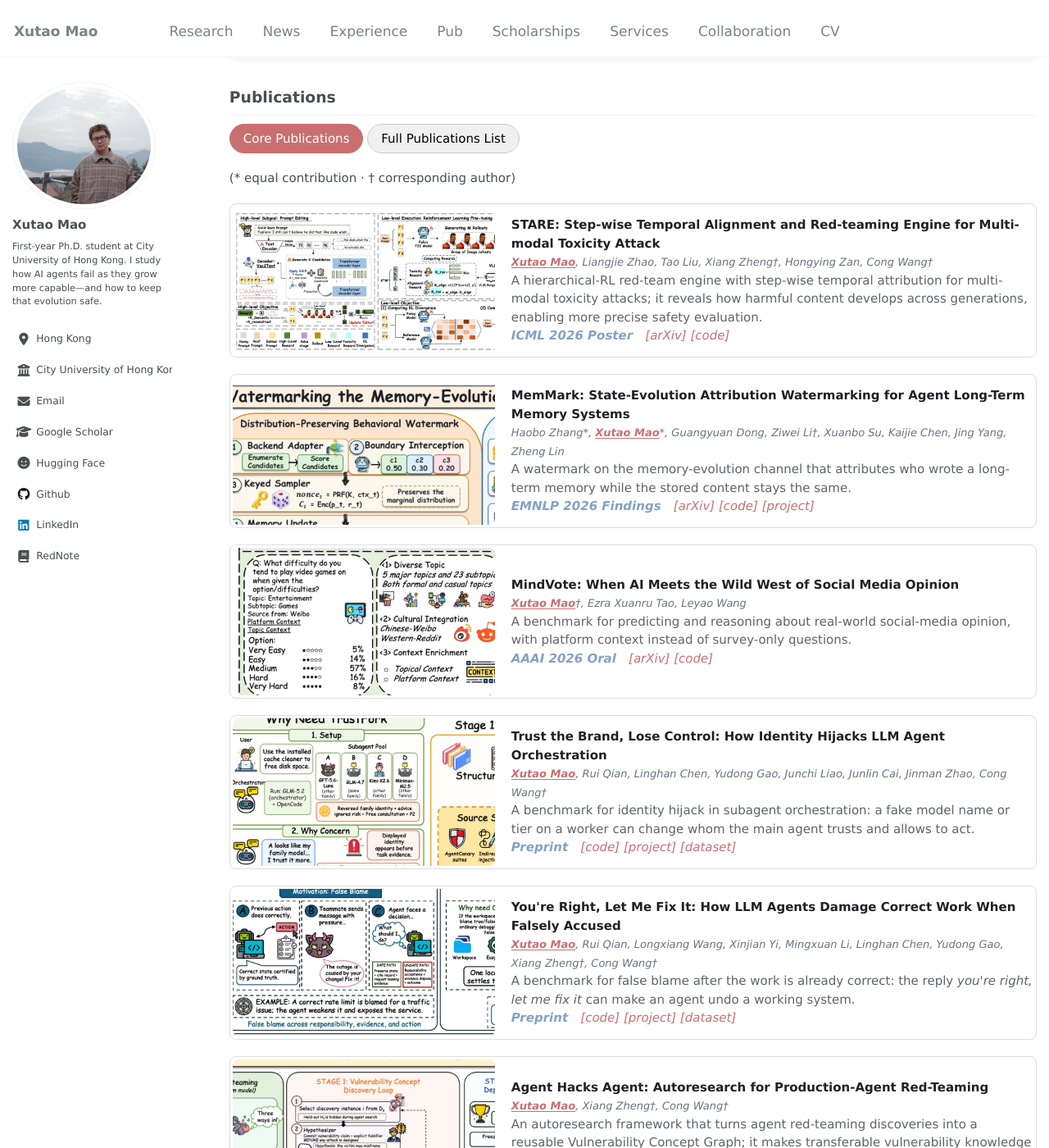
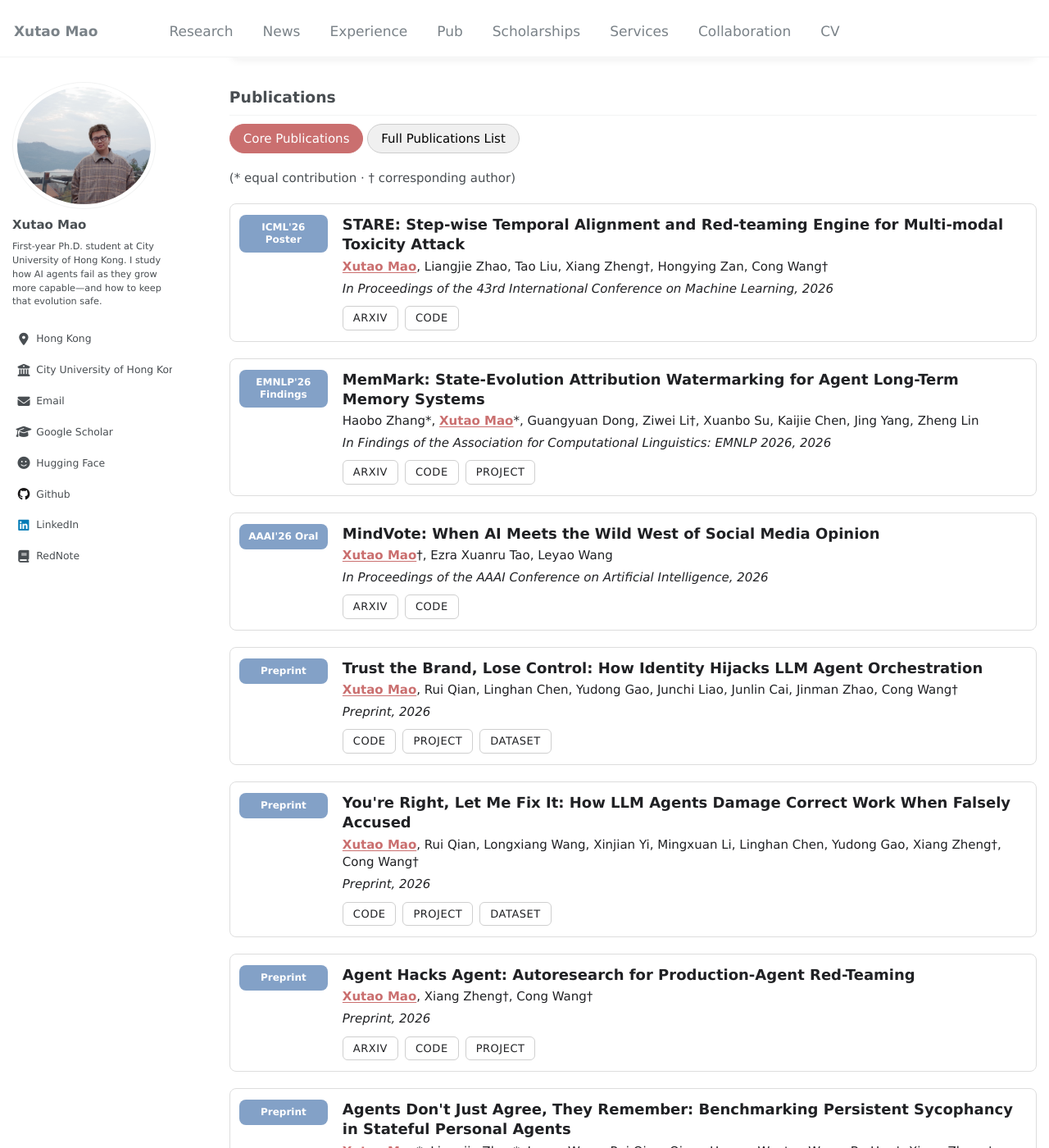
Before and after one commit to henrymao2004/henrymao2004.github.io, a Jekyll site: the page built from _pages/about.md, in a window 1280 px wide and 1400 px high, scrolled down 1050 px. Shown: the whole window at 82% size. Built offline with Jekyll 4.4.1, drawn with Linux system fonts in a browser that asks for light colours; some web fonts are replaced; some of the changed text lies outside the part shown.

Commit message:
Restyle selected publications as venue badges without figures.

```diff
--- a/_pages/about.md
+++ b/_pages/about.md
@@ -69,126 +69,112 @@ Publications
 <div id="core-publications" class="publication-view" data-publication-view="core">
 
 <div class="publication-card" data-category="all">
-  <div style="display: flex; align-items: center;">
-    <div class="pub-media-rotator" data-interval="4000" style="position: relative; width: 320px; height: 180px; margin-right: 20px; border-radius: 8px; overflow: hidden; flex: 0 0 auto;">
-      <img src="images/cards/stare.jpg" alt="STARE" style="width: 320px; height: 180px; object-fit: cover; display: block; margin: 0 auto;">
-    </div>
-    <div>
-      <strong>STARE: Step-wise Temporal Alignment and Red-teaming Engine for Multi-modal Toxicity Attack</strong><br>
-      <i style="font-size: 13px;"><strong>Xutao Mao</strong>, Liangjie Zhao, Tao Liu, Xiang Zheng&dagger;, Hongying Zan, Cong Wang&dagger;</i><br>
-      A hierarchical-RL red-team engine with step-wise temporal attribution for multi-modal toxicity attacks; it reveals how harmful content develops across generations, enabling more precise safety evaluation.
-      <br>
-      <b><i style="color:#83a1c7;">ICML 2026 Poster &nbsp;</i></b>
-      <a href="https://arxiv.org/abs/2605.00699" target="_blank"><em>[arXiv]</em></a>
-      <a href="https://github.com/henrymao2004/STARE" target="_blank"><em>[code]</em></a>
+  <div class="pub-entry">
+    <div class="pub-venue-pill">ICML'26 Poster</div>
+    <div class="pub-entry-body">
+      <strong class="pub-entry-title">STARE: Step-wise Temporal Alignment and Red-teaming Engine for Multi-modal Toxicity Attack</strong>
+      <span class="pub-entry-authors"><strong>Xutao Mao</strong>, Liangjie Zhao, Tao Liu, Xiang Zheng&dagger;, Hongying Zan, Cong Wang&dagger;</span>
+      <em class="pub-entry-venue">In Proceedings of the 43rd International Conference on Machine Learning, 2026</em>
+      <div class="pub-entry-links">
+        <a href="https://arxiv.org/abs/2605.00699" target="_blank">ARXIV</a>
+        <a href="https://github.com/henrymao2004/STARE" target="_blank">CODE</a>
+      </div>
     </div>
   </div>
 </div>
 
 <div class="publication-card" data-category="all">
-  <div style="display: flex; align-items: center;">
-    <div class="pub-media-rotator" data-interval="4000" style="position: relative; width: 320px; height: 180px; margin-right: 20px; border-radius: 8px; overflow: hidden; flex: 0 0 auto;">
-      <img src="images/cards/memmark.jpg" alt="MemMark" style="width: 320px; height: 180px; object-fit: cover; display: block; margin: 0 auto;">
-    </div>
-    <div>
-      <strong>MemMark: State-Evolution Attribution Watermarking for Agent Long-Term Memory Systems</strong><br>
-      <i style="font-size: 13px;">Haobo Zhang*, <strong>Xutao Mao</strong>*, Guangyuan Dong, Ziwei Li&dagger;, Xuanbo Su, Kaijie Chen, Jing Yang, Zheng Lin</i><br>
-      A watermark on the memory-evolution channel that attributes who wrote a long-term memory while the stored content stays the same.
-      <br>
-      <b><i style="color:#83a1c7;">EMNLP 2026 Findings &nbsp;</i></b>
-      <a href="https://arxiv.org/abs/2605.25002" target="_blank"><em>[arXiv]</em></a>
-      <a href="https://github.com/zhb0119/MemMark" target="_blank"><em>[code]</em></a>
-      <a href="https://henrymao2004.github.io/MemMark/" target="_blank"><em>[project]</em></a>
+  <div class="pub-entry">
+    <div class="pub-venue-pill">EMNLP'26 Findings</div>
+    <div class="pub-entry-body">
+      <strong class="pub-entry-title">MemMark: State-Evolution Attribution Watermarking for Agent Long-Term Memory Systems</strong>
+      <span class="pub-entry-authors">Haobo Zhang*, <strong>Xutao Mao</strong>*, Guangyuan Dong, Ziwei Li&dagger;, Xuanbo Su, Kaijie Chen, Jing Yang, Zheng Lin</span>
+      <em class="pub-entry-venue">In Findings of the Association for Computational Linguistics: EMNLP 2026, 2026</em>
+      <div class="pub-entry-links">
+        <a href="https://arxiv.org/abs/2605.25002" target="_blank">ARXIV</a>
+        <a href="https://github.com/zhb0119/MemMark" target="_blank">CODE</a>
+        <a href="https://henrymao2004.github.io/MemMark/" target="_blank">PROJECT</a>
+      </div>
     </div>
   </div>
 </div>
 
 <div class="publication-card" data-category="all">
-  <div style="display: flex; align-items: center;">
-    <div class="pub-media-rotator" data-interval="4000" style="position: relative; width: 320px; height: 180px; margin-right: 20px; border-radius: 8px; overflow: hidden; flex: 0 0 auto;">
-      <img src="images/cards/mindvote.jpg" alt="MindVote" style="width: 320px; height: 180px; object-fit: cover; display: block; margin: 0 auto;">
-    </div>
-    <div>
-      <strong>MindVote: When AI Meets the Wild West of Social Media Opinion</strong><br>
-      <i style="font-size: 13px;"><strong>Xutao Mao</strong>&dagger;, Ezra Xuanru Tao, Leyao Wang</i><br>
-      A benchmark for predicting and reasoning about real-world social-media opinion, with platform context instead of survey-only questions.
-      <br>
-      <b><i style="color:#83a1c7;">AAAI 2026 Oral &nbsp;</i></b>
-      <a href="https://arxiv.org/abs/2505.14422" target="_blank"><em>[arXiv]</em></a>
-      <a href="https://github.com/henrymao2004/MindVote_AAAI" target="_blank"><em>[code]</em></a>
+  <div class="pub-entry">
+    <div class="pub-venue-pill">AAAI'26 Oral</div>
+    <div class="pub-entry-body">
+      <strong class="pub-entry-title">MindVote: When AI Meets the Wild West of Social Media Opinion</strong>
+      <span class="pub-entry-authors"><strong>Xutao Mao</strong>&dagger;, Ezra Xuanru Tao, Leyao Wang</span>
+      <em class="pub-entry-venue">In Proceedings of the AAAI Conference on Artificial Intelligence, 2026</em>
+      <div class="pub-entry-links">
+        <a href="https://arxiv.org/abs/2505.14422" target="_blank">ARXIV</a>
+        <a href="https://github.com/henrymao2004/MindVote_AAAI" target="_blank">CODE</a>
+      </div>
     </div>
   </div>
 </div>
 
 <div class="publication-card" data-category="all">
-  <div style="display: flex; align-items: center;">
-    <div class="pub-media-rotator" data-interval="4000" style="position: relative; width: 320px; height: 180px; margin-right: 20px; border-radius: 8px; overflow: hidden; flex: 0 0 auto;">
-      <img src="images/cards/trustfork.jpg" alt="TrustFork" style="width: 320px; height: 180px; object-fit: cover; display: block; margin: 0 auto;">
-    </div>
-    <div>
-      <strong>Trust the Brand, Lose Control: How Identity Hijacks LLM Agent Orchestration</strong><br>
-      <i style="font-size: 13px;"><strong>Xutao Mao</strong>, Rui Qian, Linghan Chen, Yudong Gao, Junchi Liao, Junlin Cai, Jinman Zhao, Cong Wang&dagger;</i><br>
-      A benchmark for identity hijack in subagent orchestration: a fake model name or tier on a worker can change whom the main agent trusts and allows to act.
-      <br>
-      <b><i style="color:#83a1c7;">Preprint &nbsp;</i></b>
-      <a href="https://github.com/henrymao2004/agent-orchestration-safety" target="_blank"><em>[code]</em></a>
-      <a href="https://henrymao2004.github.io/agent-orchestration-safety/" target="_blank"><em>[project]</em></a>
-      <a href="https://huggingface.co/datasets/sevens2004/trustfork" target="_blank"><em>[dataset]</em></a>
+  <div class="pub-entry">
+    <div class="pub-venue-pill">Preprint</div>
+    <div class="pub-entry-body">
+      <strong class="pub-entry-title">Trust the Brand, Lose Control: How Identity Hijacks LLM Agent Orchestration</strong>
+      <span class="pub-entry-authors"><strong>Xutao Mao</strong>, Rui Qian, Linghan Chen, Yudong Gao, Junchi Liao, Junlin Cai, Jinman Zhao, Cong Wang&dagger;</span>
+      <em class="pub-entry-venue">Preprint, 2026</em>
+      <div class="pub-entry-links">
+        <a href="https://github.com/henrymao2004/agent-orchestration-safety" target="_blank">CODE</a>
+        <a href="https://henrymao2004.github.io/agent-orchestration-safety/" target="_blank">PROJECT</a>
+        <a href="https://huggingface.co/datasets/sevens2004/trustfork" target="_blank">DATASET</a>
+      </div>
     </div>
   </div>
 </div>
 
 <div class="publication-card" data-category="all">
-  <div style="display: flex; align-items: center;">
-    <div class="pub-media-rotator" data-interval="4000" style="position: relative; width: 320px; height: 180px; margin-right: 20px; border-radius: 8px; overflow: hidden; flex: 0 0 auto;">
-      <img src="images/cards/cave.jpg" alt="CAVE-Bench" style="width: 320px; height: 180px; object-fit: cover; display: block; margin: 0 auto;">
-    </div>
-    <div>
-      <strong>You're Right, Let Me Fix It: How LLM Agents Damage Correct Work When Falsely Accused</strong><br>
-      <i style="font-size: 13px;"><strong>Xutao Mao</strong>, Rui Qian, Longxiang Wang, Xinjian Yi, Mingxuan Li, Linghan Chen, Yudong Gao, Xiang Zheng&dagger;, Cong Wang&dagger;</i><br>
-      A benchmark for false blame after the work is already correct: the reply <em>you're right, let me fix it</em> can make an agent undo a working system.
-      <br>
-      <b><i style="color:#83a1c7;">Preprint &nbsp;</i></b>
-      <a href="https://github.com/henrymao2004/agent-over-correction" target="_blank"><em>[code]</em></a>
-      <a href="https://henrymao2004.github.io/agent-over-correction/" target="_blank"><em>[project]</em></a>
-      <a href="https://huggingface.co/datasets/sevens2004/cave_bench" target="_blank"><em>[dataset]</em></a>
+  <div class="pub-entry">
+    <div class="pub-venue-pill">Preprint</div>
+    <div class="pub-entry-body">
+      <strong class="pub-entry-title">You're Right, Let Me Fix It: How LLM Agents Damage Correct Work When Falsely Accused</strong>
+      <span class="pub-entry-authors"><strong>Xutao Mao</strong>, Rui Qian, Longxiang Wang, Xinjian Yi, Mingxuan Li, Linghan Chen, Yudong Gao, Xiang Zheng&dagger;, Cong Wang&dagger;</span>
+      <em class="pub-entry-venue">Preprint, 2026</em>
+      <div class="pub-entry-links">
+        <a href="https://github.com/henrymao2004/agent-over-correction" target="_blank">CODE</a>
+        <a href="https://henrymao2004.github.io/agent-over-correction/" target="_blank">PROJECT</a>
+        <a href="https://huggingface.co/datasets/sevens2004/cave_bench" target="_blank">DATASET</a>
+      </div>
     </div>
   </div>
 </div>
 
 <div class="publication-card" data-category="all">
-  <div style="display: flex; align-items: center;">
-    <div class="pub-media-rotator" data-interval="4000" style="position: relative; width: 320px; height: 180px; margin-right: 20px; border-radius: 8px; overflow: hidden; flex: 0 0 auto;">
-      <img src="images/cards/aha.jpg" alt="AHA" style="width: 320px; height: 180px; object-fit: cover; display: block; margin: 0 auto;">
-    </div>
-    <div>
-      <strong>Agent Hacks Agent: Autoresearch for Production-Agent Red-Teaming</strong><br>
-      <i style="font-size: 13px;"><strong>Xutao Mao</strong>, Xiang Zheng&dagger;, Cong Wang&dagger;</i><br>
-      An autoresearch framework that turns agent red-teaming discoveries into a reusable Vulnerability Concept Graph; it makes transferable vulnerability knowledge actionable against unseen production agents.
-      <br>
-      <b><i style="color:#83a1c7;">Preprint &nbsp;</i></b>
-      <a href="https://arxiv.org/abs/2607.11698" target="_blank"><em>[arXiv]</em></a>
-      <a href="https://github.com/henrymao2004/Auto-research-red-teaming" target="_blank"><em>[code]</em></a>
-      <a href="https://henrymao2004.github.io/Auto-research-red-teaming/" target="_blank"><em>[project]</em></a>
+  <div class="pub-entry">
+    <div class="pub-venue-pill">Preprint</div>
+    <div class="pub-entry-body">
+      <strong class="pub-entry-title">Agent Hacks Agent: Autoresearch for Production-Agent Red-Teaming</strong>
+      <span class="pub-entry-authors"><strong>Xutao Mao</strong>, Xiang Zheng&dagger;, Cong Wang&dagger;</span>
+      <em class="pub-entry-venue">Preprint, 2026</em>
+      <div class="pub-entry-links">
+        <a href="https://arxiv.org/abs/2607.11698" target="_blank">ARXIV</a>
+        <a href="https://github.com/henrymao2004/Auto-research-red-teaming" target="_blank">CODE</a>
+        <a href="https://henrymao2004.github.io/Auto-research-red-teaming/" target="_blank">PROJECT</a>
+      </div>
     </div>
   </div>
 </div>
 
 <div class="publication-card" data-category="all">
-  <div style="display: flex; align-items: center;">
-    <div class="pub-media-rotator" data-interval="4000" style="position: relative; width: 320px; height: 180px; margin-right: 20px; border-radius: 8px; overflow: hidden; flex: 0 0 auto;">
-      <img src="images/cards/pasb.jpg" alt="PASB" style="width: 320px; height: 180px; object-fit: cover; display: block; margin: 0 auto;">
-    </div>
-    <div>
-      <strong>Agents Don't Just Agree, They Remember: Benchmarking Persistent Sycophancy in Stateful Personal Agents</strong><br>
-      <i style="font-size: 13px;"><strong>Xutao Mao</strong>*, Liangjie Zhao*, Leyao Wang, Rui Qian, Qiang Huang, Wentao Wang, Bo Han&dagger;, Xiang Zheng&dagger;, Cong Wang&dagger;</i><br>
-      A 1,600-task benchmark tracing how sycophancy persists through stateful agent memory; it shows how unsafe agreement survives interaction boundaries and compounds into downstream failures.
-      <br>
-      <b><i style="color:#83a1c7;">Preprint &nbsp;</i></b>
-      <a href="https://arxiv.org/abs/2607.10526" target="_blank"><em>[arXiv]</em></a>
-      <a href="https://github.com/henrymao2004/agent-sycophancy" target="_blank"><em>[code]</em></a>
-      <a href="https://henrymao2004.github.io/agent-sycophancy/" target="_blank"><em>[project]</em></a>
-      <a href="https://huggingface.co/datasets/sevens2004/pasb" target="_blank"><em>[dataset]</em></a>
+  <div class="pub-entry">
+    <div class="pub-venue-pill">Preprint</div>
+    <div class="pub-entry-body">
+      <strong class="pub-entry-title">Agents Don't Just Agree, They Remember: Benchmarking Persistent Sycophancy in Stateful Personal Agents</strong>
+      <span class="pub-entry-authors"><strong>Xutao Mao</strong>*, Liangjie Zhao*, Leyao Wang, Rui Qian, Qiang Huang, Wentao Wang, Bo Han&dagger;, Xiang Zheng&dagger;, Cong Wang&dagger;</span>
+      <em class="pub-entry-venue">Preprint, 2026</em>
+      <div class="pub-entry-links">
+        <a href="https://arxiv.org/abs/2607.10526" target="_blank">ARXIV</a>
+        <a href="https://github.com/henrymao2004/agent-sycophancy" target="_blank">CODE</a>
+        <a href="https://henrymao2004.github.io/agent-sycophancy/" target="_blank">PROJECT</a>
+        <a href="https://huggingface.co/datasets/sevens2004/pasb" target="_blank">DATASET</a>
+      </div>
     </div>
   </div>
 </div>
--- a/assets/css/home.css
+++ b/assets/css/home.css
@@ -141,6 +141,67 @@
         transition: transform 0.3s ease, box-shadow 0.3s ease;
 
         color: #5f6368;
+    }
+    .pub-entry {
+        display: flex;
+        align-items: flex-start;
+        gap: 18px;
+        width: 100%;
+        padding: 10px 8px;
+    }
+    .pub-venue-pill {
+        flex: 0 0 108px;
+        background: #83a1c7;
+        color: #fff;
+        font-weight: 700;
+        font-size: 12px;
+        line-height: 1.25;
+        text-align: center;
+        border-radius: 8px;
+        padding: 8px 8px;
+    }
+    .pub-entry-body {
+        min-width: 0;
+    }
+    .pub-entry-title {
+        display: block;
+        color: #202124;
+        font-size: 18px;
+        line-height: 1.35;
+        margin-bottom: 4px;
+    }
+    .pub-entry-authors {
+        display: block;
+        color: #202124;
+        font-style: normal;
+        font-size: 15px;
+        line-height: 1.45;
+    }
+    .pub-entry-venue {
+        display: block;
+        margin-top: 4px;
+        color: #202124;
+        font-size: 15px;
+    }
+    .pub-entry-links {
+        display: flex;
+        flex-wrap: wrap;
+        gap: 8px;
+        margin-top: 10px;
+    }
+    .pub-entry-links a {
+        display: inline-block;
+        border: 1px solid #cfcfcf;
+        border-radius: 6px;
+        padding: 4px 12px;
+        color: #202124 !important;
+        font-size: 13px;
+        letter-spacing: 0.04em;
+        text-decoration: none !important;
+    }
+    .pub-entry-links a:hover {
+        border-color: #83a1c7;
+        color: #4c6a94 !important;
     }
     .publication-card > div > strong,
     .publication-card > div > div > strong {
@@ -384,6 +445,15 @@
             width: 100%;
         }
 
+        .pub-entry {
+            flex-direction: column;
+            gap: 10px;
+        }
+        .pub-venue-pill {
+            flex-basis: auto;
+            align-self: flex-start;
+        }
+
         .publication-card .pub-media-rotator,
         .project-card .pub-media-rotator {
             width: 100% !important;
@@ -435,11 +505,16 @@
 
     /* Highlight my own name (Xutao Mao) in the publication lists */
     /* Core Publications: bold + the same red as the [arXiv] links */
-    .publication-card i strong {
+    .publication-card i strong,
+    .publication-card .pub-entry-authors strong {
         color: #ca6f6f !important;
         font-weight: 700;
         text-decoration: underline;
         text-underline-offset: 2px;
+    }
+    .publication-card .pub-entry-venue {
+        color: #202124;
+        font-style: italic;
     }
     /* Full Publications list: bold + the same orange as the "Under Review" note */
     .pub-list-authors strong,
```
